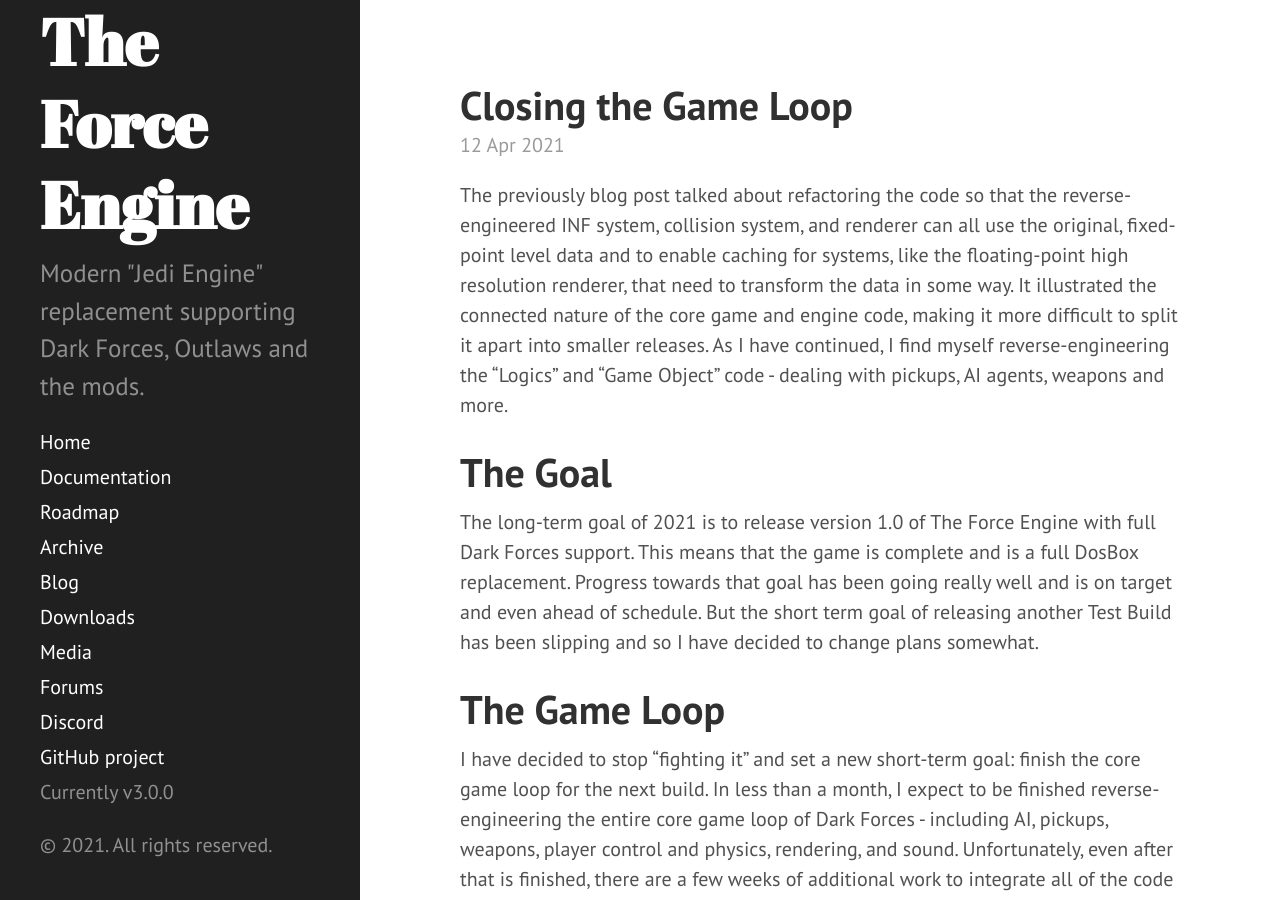
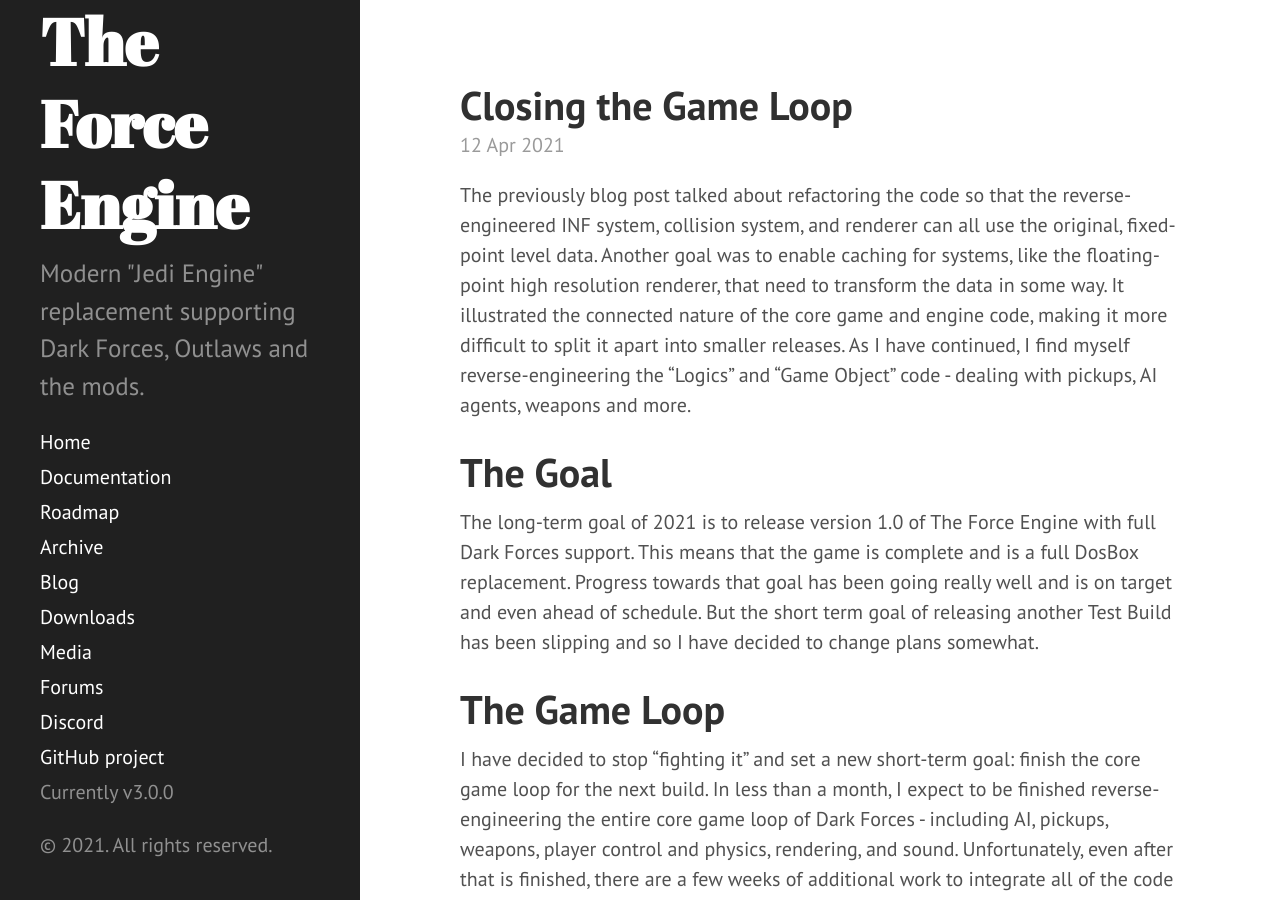
Before and after one commit to TheForceEngine/TheForceEngine.github.io, a Jekyll site: the page built from _posts/2021-04-12-GameLoop.md, in a window 1280 px wide and 900 px high. Built offline with Jekyll 4.4.1, drawn with Linux system fonts in a browser that asks for light colours.

Commit message:
Update 2021-04-12-GameLoop.md

```diff
--- a/_posts/2021-04-12-GameLoop.md
+++ b/_posts/2021-04-12-GameLoop.md
@@ -2,7 +2,7 @@
 layout: post
 title: Closing the Game Loop
 ---
-The previously blog post talked about refactoring the code so that the reverse-engineered INF system, collision system, and renderer can all use the original, fixed-point level data and to enable caching for systems, like the floating-point high resolution renderer, that need to transform the data in some way. It illustrated the connected nature of the core game and engine code, making it more difficult to split it apart into smaller releases. As I have continued, I find myself reverse-engineering the "Logics" and "Game Object" code - dealing with pickups, AI agents, weapons and more.
+The previously blog post talked about refactoring the code so that the reverse-engineered INF system, collision system, and renderer can all use the original, fixed-point level data. Another goal was to enable caching for systems, like the floating-point high resolution renderer, that need to transform the data in some way. It illustrated the connected nature of the core game and engine code, making it more difficult to split it apart into smaller releases. As I have continued, I find myself reverse-engineering the "Logics" and "Game Object" code - dealing with pickups, AI agents, weapons and more.
 
 # The Goal
 The long-term goal of 2021 is to release version 1.0 of The Force Engine with full Dark Forces support. This means that the game is complete and is a full DosBox replacement. Progress towards that goal has been going really well and is on target and even ahead of schedule. But the short term goal of releasing another Test Build has been slipping and so I have decided to change plans somewhat.
```
